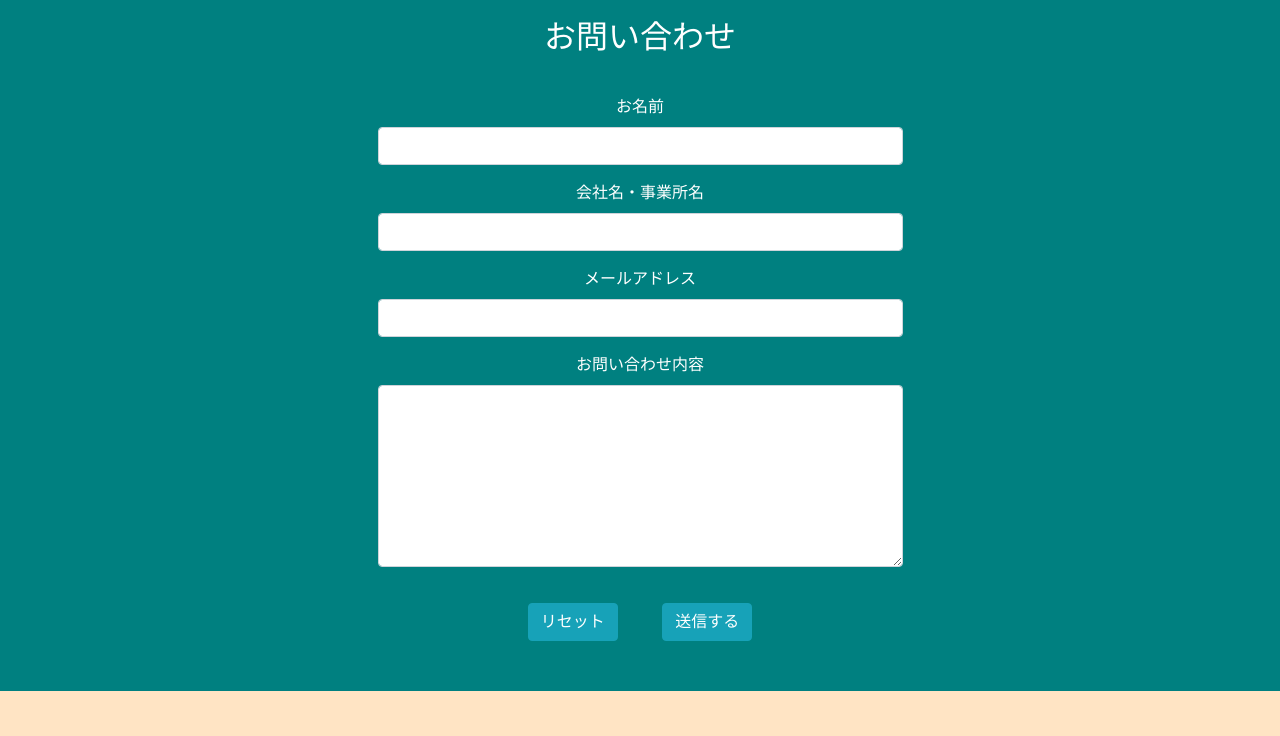
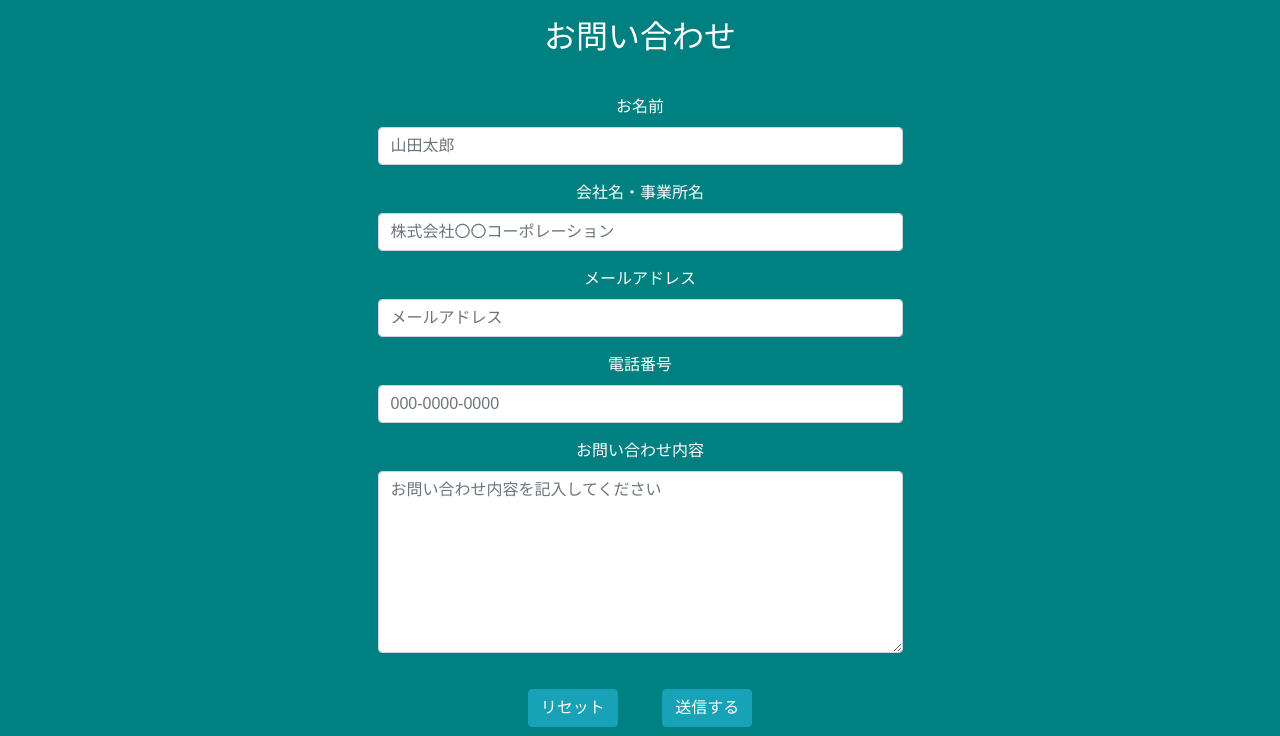
Before and after one commit to yuuki0129/yuuki-web-production, a plain HTML site: page index.html in a window 1280 px wide. Shown: the part 4370-5106 px from the top of the page. Drawn offline with nearby package versions, Linux system fonts and the light colour scheme.

Commit message:
お問い合わせの修正

```diff
--- a/index.html
+++ b/index.html
@@ -249,31 +249,38 @@
             <h2>お問い合わせ</h2>
             <form action="" method="" class="form-horizontal">
                 <div class="form-group">
-                    <label class="col-sm-6 control-label" for="name1">お名前</label>
+                    <label class="col-sm-6 control-label" for="name">お名前</label>
                     <div class="col-lg-6 col-md-9 col-sm input-field">
-                        <input type="text" class="form-control" name="">
+                    <input type="text" class="form-control" name="name" placeholder="山田太郎" id="name">
                     </div>
                 </div>
 
                 <div class="form-group">
-                    <label class="col-sm-6 control-label" for="name">会社名・事業所名</label>
+                    <label class="col-sm-6 control-label" for="company-name">会社名・事業所名</label>
                     <div class="col-lg-6 col-md-9 col-sm input-field">
-                        <input type="text" class="form-control" name="">
+                        <input type="text" class="form-control" name="company-name" placeholder="株式会社〇〇コーポレーション" id="company-name">
                     </div>
                 </div>
 
                 <div class="form-group">
                     <label class="col-sm-6 control-label" for="email">メールアドレス</label>
                     <div class="col-lg-6 col-md-9 col-sm input-field">
-                        <input type="text" class="form-control" name="">
+                        <input type="email" class="form-control" name="email" placeholder="メールアドレス" id="email">
+                    </div>
+                </div>
+
+                <div class="form-group">
+                    <label class="col-sm-6 control-label" for="tel">電話番号</label>
+                    <div class="col-lg-6 col-md-9 col-sm input-field">
+                        <input type="tel" class="form-control" name="tel" placeholder="000-0000-0000" id="tel">
                     </div>
                 </div>
 
 
                 <div class="form-group">
-                    <label class="col-sm-6 control-label" for="ask1">お問い合わせ内容</label>
+                    <label class="col-sm-6 control-label" for="ask">お問い合わせ内容</label>
                     <div class="col-lg-6 col-md-9 col-sm input-field">
-                        <textarea rows="7" name="" class="form-control"></textarea>
+                        <textarea rows="7" name="ask" class="form-control" placeholder="お問い合わせ内容を記入してください" id="ask"></textarea>
                     </div>
                 </div>
 
```
